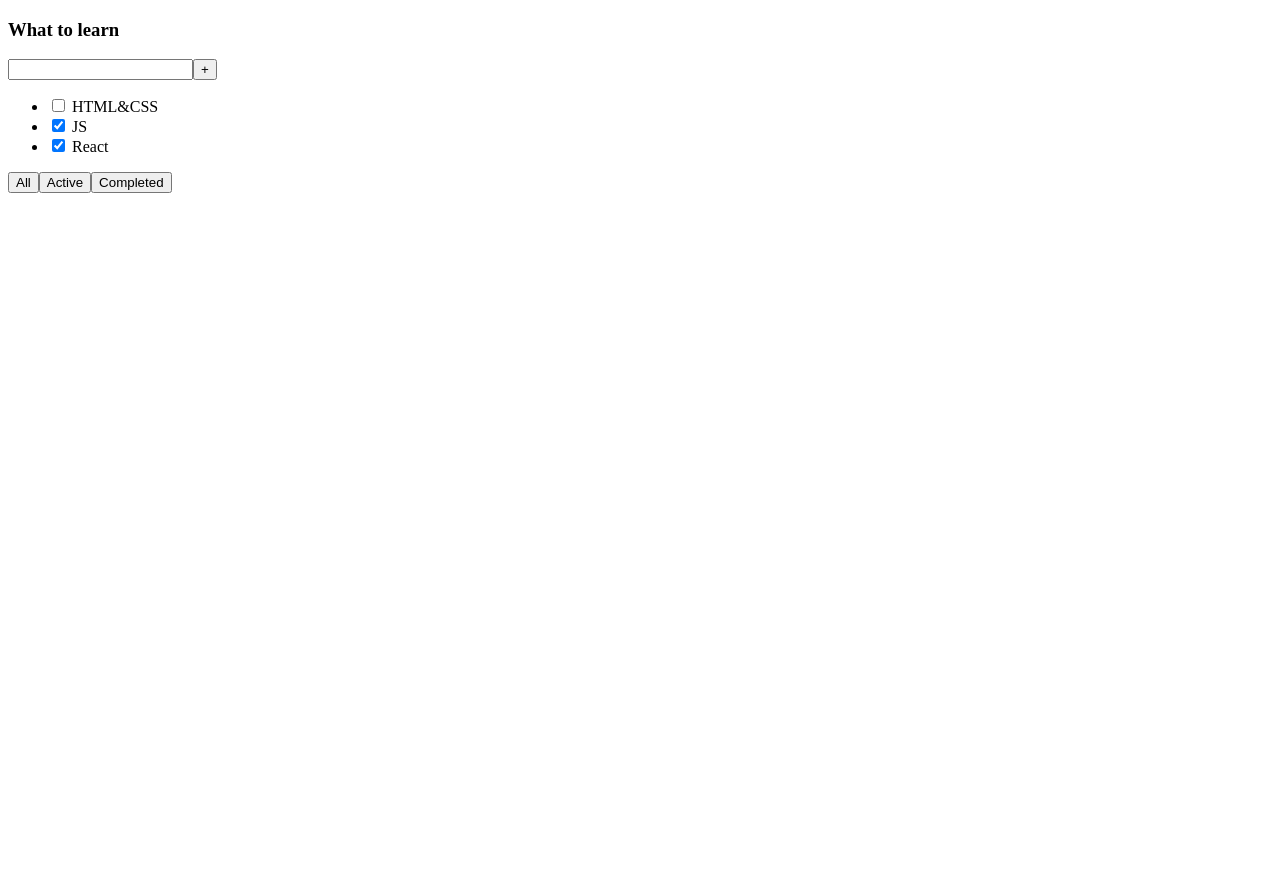
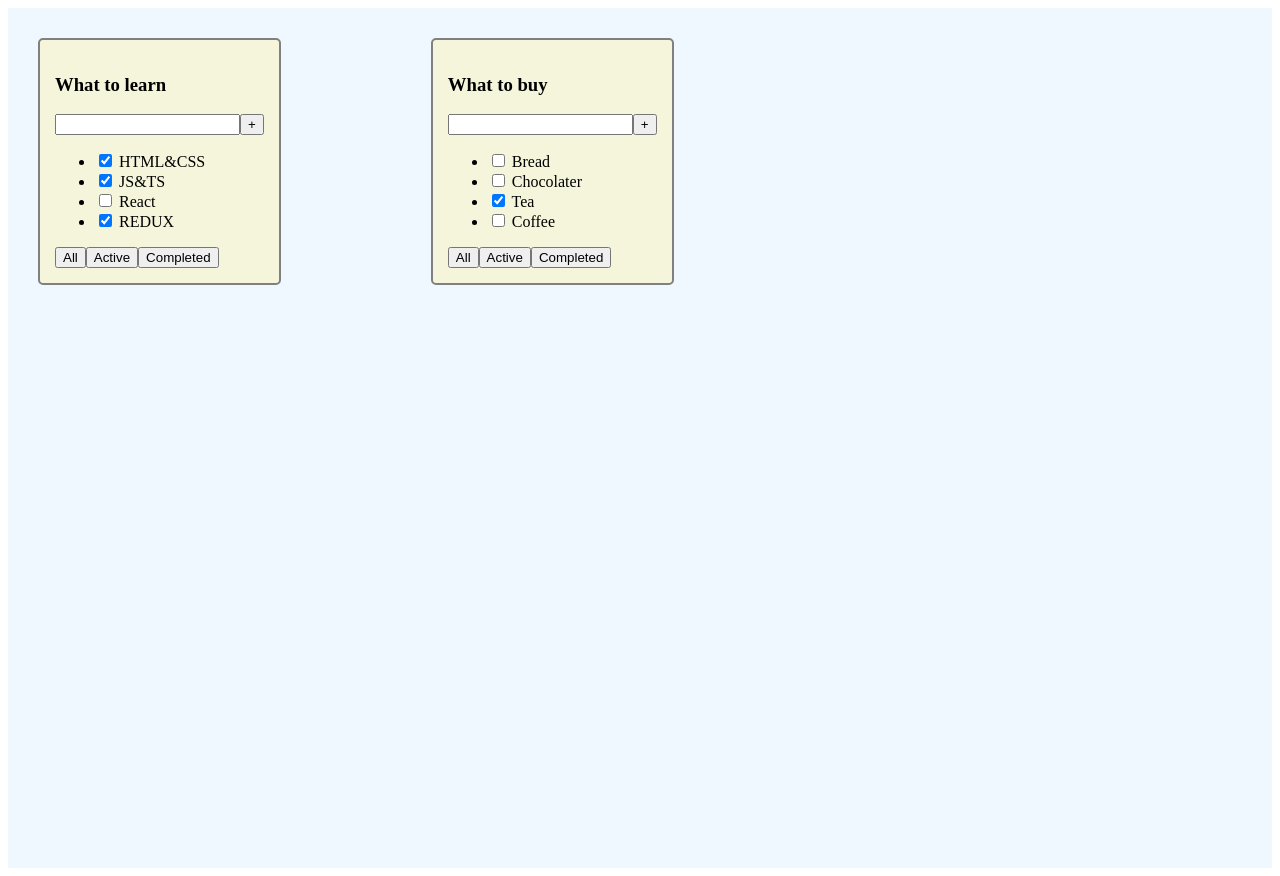
Before and after one commit to Dmitry-Crim/TodoList, a React (Vite) app: page / in a window 1280 px wide. Before the commit the page ends 800 px from the top, so only its background shows below. Built offline with nearby package versions, Linux system fonts and the light colour scheme.

Commit message:
First video lesson

```diff
--- /dev/null
+++ b/src/App.css
@@ -0,0 +1,18 @@
+.App {
+    padding: 30px;
+    display: flex;
+    background-color: aliceblue;
+    height: 100vh;
+}
+
+.App > div {
+    margin-right: 150px;
+}
+
+.todoList {
+    border: 2px solid gray;
+    background-color: beige;
+    border-radius: 5px;
+    padding: 15px;
+    height: max-content;
+}
--- a/src/App.tsx
+++ b/src/App.tsx
@@ -1,26 +1,39 @@
+import './App.css';
+import TodoList, { type TaskType } from './TodoList';
+
+
 
 
 function App() {
-  const checked = false
+
+  const todoListTitle_1: string = "What to learn";    // типизируем переменную, тип переменной - строка
+  const todoListTitle_2: string = "What to buy";
+
+  const tasks_1: Array<TaskType> = [          // массив элементов типа TaskType
+    {id: 1, isDone: true, title: 'HTML&CSS'},
+    {id: 2, isDone: true, title: 'JS&TS'},
+    {id: 3, isDone: false, title: 'React'},
+    {id: 4, isDone: true, title: 'REDUX'},
+  ]
+
+  const tasks_2: Array<TaskType> = [          // массив элементов типа TaskType
+    {id: 5, isDone: false, title: 'Bread'},
+    {id: 6, isDone: false, title: 'Chocolater'},
+    {id: 7, isDone: true, title: 'Tea'},
+    {id: 8, isDone: false, title: 'Coffee'},
+  ]
+
   return (
     <div className="App">
-      <div>
-        <h3>What to learn</h3>
-        <div>
-          <input/>
-          <button>+</button>
-        </div>
-        <ul>
-          <li><input type="checkbox" checked={checked} /> <span>HTML&CSS</span> </li>
-          <li><input type="checkbox" checked={true} /> <span>JS</span> </li>
-          <li><input type="checkbox" checked={true} /> <span>React</span> </li>
-        </ul>
-        <div>
-          <button>All</button>
-          <button>Active</button>
-          <button>Completed</button>
-        </div>
-      </div>
+      <TodoList
+        tasks = {tasks_1}
+        title = {todoListTitle_1}
+        />
+      <TodoList
+        tasks = {tasks_2}
+        title = {todoListTitle_2}
+        />
+
     </div>
 
   )
--- /dev/null
+++ b/src/TodoList.tsx
@@ -0,0 +1,51 @@
+import React from "react";
+
+type TodoListPropsType = {
+    title: string
+    tasks: Array<TaskType>
+}
+
+export type TaskType = {
+    id: number,
+    title: string,
+    isDone: boolean
+  }
+
+const TodoList: React.FC<TodoListPropsType> = (props: TodoListPropsType) => {      // функциональная компонента, функция возвращает JSX
+
+    // const title = props.title;   // деструктуризация объекта
+    // const tasks = props.tasks;
+
+    const {title, tasks} = props;   // одноименным переменным присваиваются одноименные ключи объекта
+
+    return (
+        <div className='todoList'>
+            <h3>{title}</h3>
+            <div>
+                <input/>
+                <button>+</button>
+            </div>
+            <ul>
+                <li>
+                    <input type="checkbox" checked={tasks[0].isDone} /> <span>{tasks[0].title}</span>
+                </li>
+                <li>
+                    <input type="checkbox" checked={tasks[1].isDone} /> <span>{tasks[1].title}</span>
+                </li>
+                <li>
+                    <input type="checkbox" checked={tasks[2].isDone} /> <span>{tasks[2].title}</span>
+                </li>
+                <li>
+                    <input type="checkbox" checked={tasks[3].isDone} /> <span>{tasks[3].title}</span>
+                </li>
+            </ul>
+            <div>
+                <button>All</button>
+                <button>Active</button>
+                <button>Completed</button>
+            </div>
+      </div>
+    )
+}
+
+export default TodoList;  // разрешили использовать TodoList во внешнем мире
```
